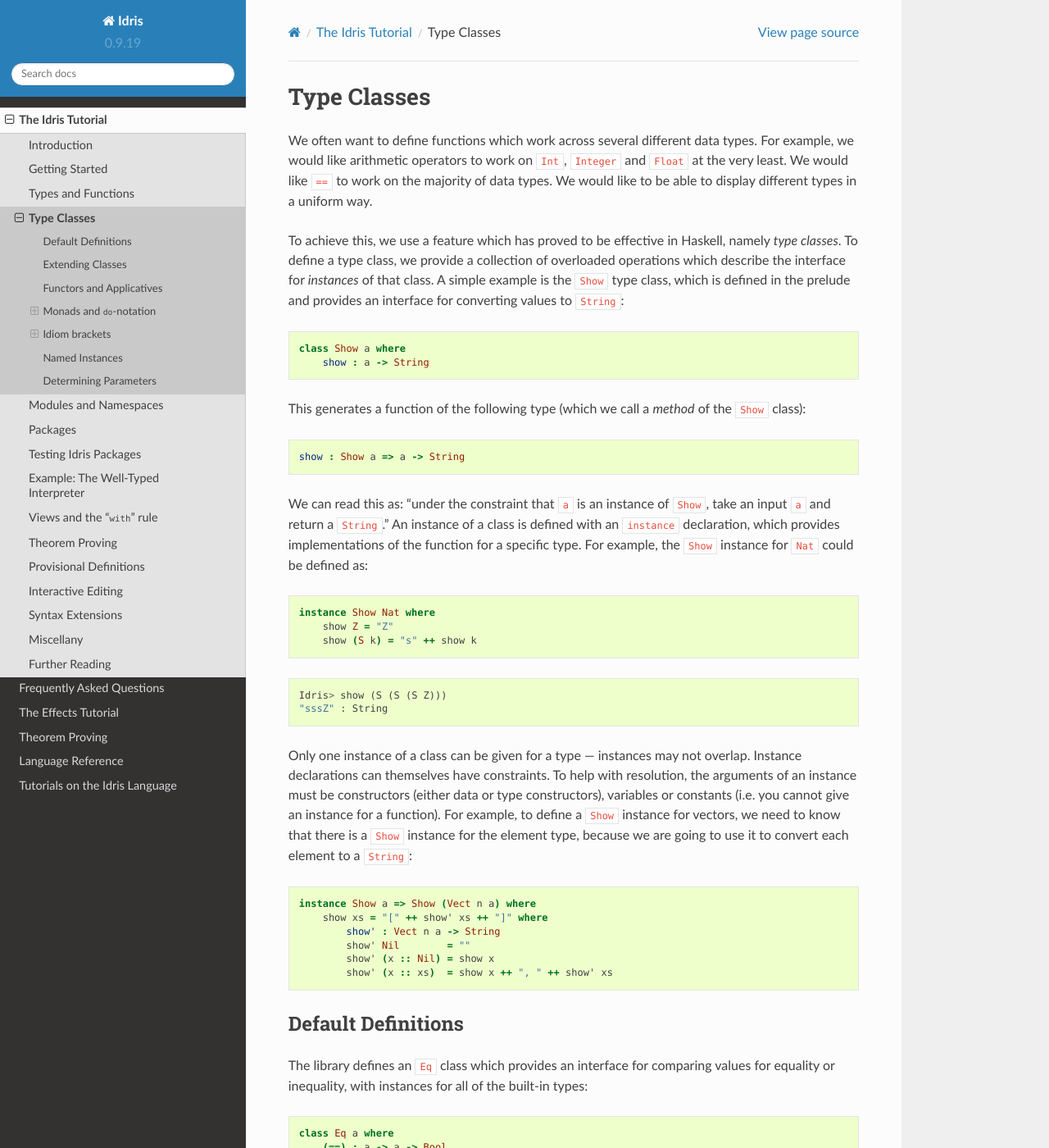
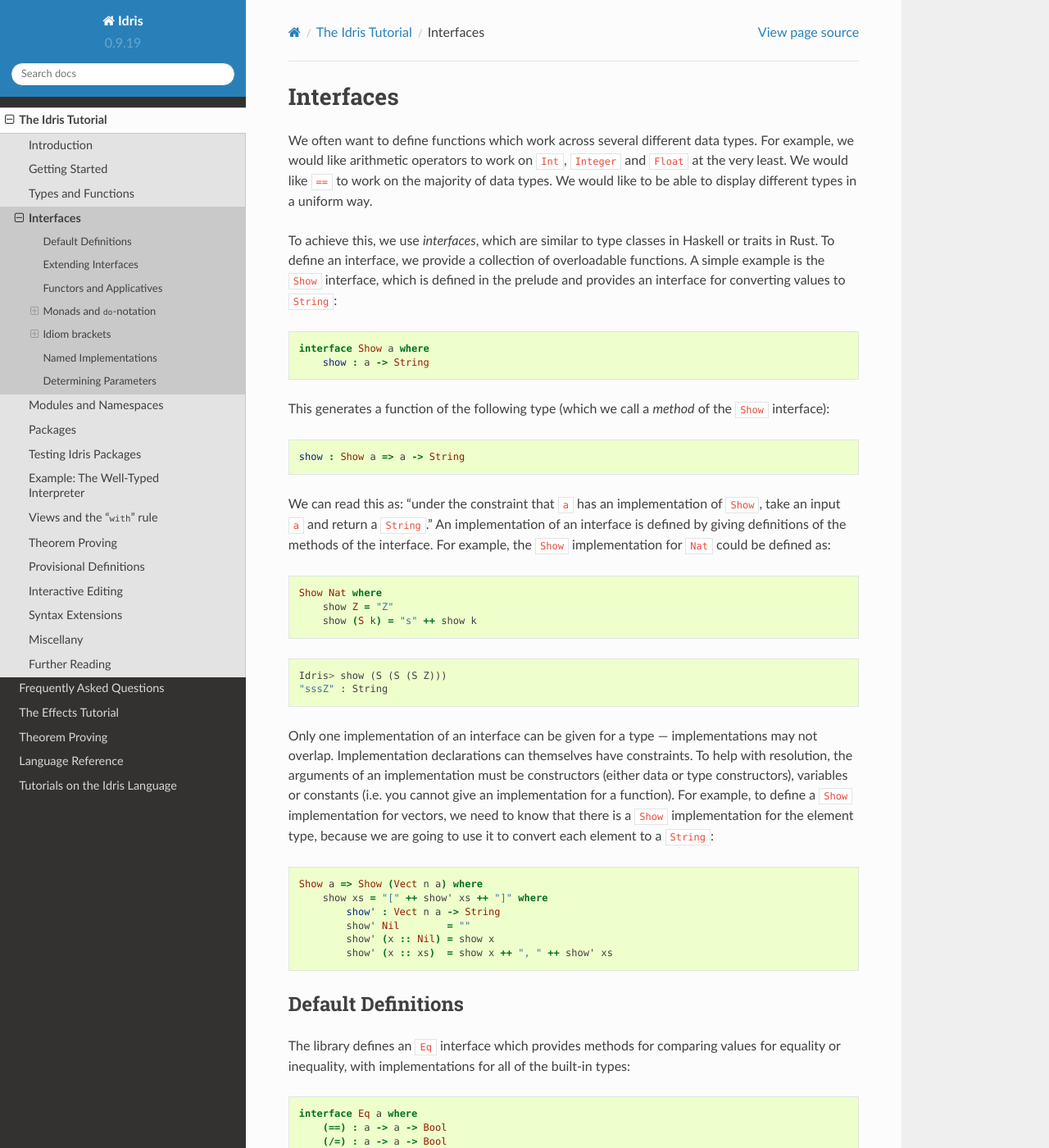
Before and after one commit to idris-lang/Idris-dev, a Sphinx documentation site: the page built from docs/tutorial/interfaces.rst, in a window 1280 px wide and 1400 px high. Shown: the whole window at 82% size. Built offline with Sphinx 7.4.7 and the Read the Docs theme 2.0.0, drawn with Linux system fonts in a browser that asks for light colours; formulas are drawn with MathJax 3; some of the changed text lies outside the part shown.

Commit message:
Update tutorial for class->interface

```diff
--- a/docs/tutorial/index.rst
+++ b/docs/tutorial/index.rst
@@ -21,7 +21,7 @@ The is the Idris Tutorial. It will teach you about programming in the Idris Lang
    introduction
    starting
    typesfuns
-   classes
+   interfaces
    modules
    packages
    testing
--- a/docs/tutorial/classes.rst
+++ b/docs/tutorial/interfaces.rst
@@ -1,8 +1,8 @@
 .. _sect-classes:
 
-************
-Type Classes
-************
+**********
+Interfaces
+**********
 
 We often want to define functions which work across several different
 data types. For example, we would like arithmetic operators to work on
@@ -10,34 +10,33 @@ data types. For example, we would like arithmetic operators to work on
 ``==`` to work on the majority of data types. We would like to be able
 to display different types in a uniform way.
 
-To achieve this, we use a feature which has proved to be effective in
-Haskell, namely *type classes*. To define a type class, we provide a
-collection of overloaded operations which describe the interface for
-*instances* of that class. A simple example is the ``Show`` type
-class, which is defined in the prelude and provides an interface for
+To achieve this, we use *interfaces*, which are similar to type classes in
+Haskell or traits in Rust.  To define an interface, we provide a collection of
+overloadable functions.  A simple example is the ``Show``
+interface, which is defined in the prelude and provides an interface for
 converting values to ``String``:
 
 .. code-block:: idris
 
-    class Show a where
+    interface Show a where
         show : a -> String
 
 This generates a function of the following type (which we call a
-*method* of the ``Show`` class):
+*method* of the ``Show`` interface):
 
 .. code-block:: idris
 
     show : Show a => a -> String
 
-We can read this as: “under the constraint that ``a`` is an instance
-of ``Show``, take an input ``a`` and return a ``String``.” An instance
-of a class is defined with an ``instance`` declaration, which provides
-implementations of the function for a specific type. For example, the
-``Show`` instance for ``Nat`` could be defined as:
+We can read this as: “under the constraint that ``a`` has an implementation
+of ``Show``, take an input ``a`` and return a ``String``.” An implementation
+of an interface is defined by giving definitions of the methods of the interface.
+For example, the
+``Show`` implementation for ``Nat`` could be defined as:
 
 .. code-block:: idris
 
-    instance Show Nat where
+    Show Nat where
         show Z = "Z"
         show (S k) = "s" ++ show k
 
@@ -46,18 +45,18 @@ implementations of the function for a specific type. For example, the
     Idris> show (S (S (S Z)))
     "sssZ" : String
 
-Only one instance of a class can be given for a type — instances may
-not overlap. Instance declarations can themselves have constraints.
-To help with resolution, the arguments of an instance must be
+Only one implementation of an interface can be given for a type — implementations may
+not overlap. Implementation declarations can themselves have constraints.
+To help with resolution, the arguments of an implementation must be
 constructors (either data or type constructors), variables or
-constants (i.e. you cannot give an instance for a function).  For
-example, to define a ``Show`` instance for vectors, we need to know
-that there is a ``Show`` instance for the element type, because we are
+constants (i.e. you cannot give an implementation for a function).  For
+example, to define a ``Show`` implementation for vectors, we need to know
+that there is a ``Show`` implementation for the element type, because we are
 going to use it to convert each element to a ``String``:
 
 .. code-block:: idris
 
-    instance Show a => Show (Vect n a) where
+    Show a => Show (Vect n a) where
         show xs = "[" ++ show' xs ++ "]" where
             show' : Vect n a -> String
             show' Nil        = ""
@@ -67,22 +66,22 @@ going to use it to convert each element to a ``String``:
 Default Definitions
 ===================
 
-The library defines an ``Eq`` class which provides an interface for
-comparing values for equality or inequality, with instances for all of
+The library defines an ``Eq`` interface which provides methods for
+comparing values for equality or inequality, with implementations for all of
 the built-in types:
 
 .. code-block:: idris
 
-    class Eq a where
+    interface Eq a where
         (==) : a -> a -> Bool
         (/=) : a -> a -> Bool
 
-To declare an instance of a type, we have to give definitions of all
-of the methods. For example, for an instance of ``Eq`` for ``Nat``:
+To declare an implementation for a type, we have to give definitions of all
+of the methods. For example, for an implementation of ``Eq`` for ``Nat``:
 
 .. code-block:: idris
 
-    instance Eq Nat where
+    Eq Nat where
         Z     == Z     = True
         (S x) == (S y) = x == y
         Z     == (S y) = False
@@ -93,28 +92,28 @@ of the methods. For example, for an instance of ``Eq`` for ``Nat``:
 It is hard to imagine many cases where the ``/=`` method will be
 anything other than the negation of the result of applying the ``==``
 method. It is therefore convenient to give a default definition for
-each method in the class declaration, in terms of the other method:
+each method in the interface declaration, in terms of the other method:
 
 .. code-block:: idris
 
-    class Eq a where
+    interface Eq a where
         (==) : a -> a -> Bool
         (/=) : a -> a -> Bool
 
         x /= y = not (x == y)
         x == y = not (x /= y)
 
-A minimal complete definition of an ``Eq`` instance requires either
+A minimal complete implementation of ``Eq`` requires either
 ``==`` or ``/=`` to be defined, but does not require both. If a method
 definition is missing, and there is a default definition for it, then
 the default is used instead.
 
-Extending Classes
-=================
+Extending Interfaces
+====================
 
-Classes can also be extended. A logical next step from an equality
+Interfaces can also be extended. A logical next step from an equality
 relation ``Eq`` is to define an ordering relation ``Ord``. We can
-define an ``Ord`` class which inherits methods from ``Eq`` as well as
+define an ``Ord`` interface which inherits methods from ``Eq`` as well as
 defining some of its own:
 
 .. code-block:: idris
@@ -123,7 +122,7 @@ defining some of its own:
 
 .. code-block:: idris
 
-    class Eq a => Ord a where
+    interface Eq a => Ord a where
         compare : a -> a -> Ordering
 
         (<) : a -> a -> Bool
@@ -133,11 +132,11 @@ defining some of its own:
         max : a -> a -> a
         min : a -> a -> a
 
-The ``Ord`` class allows us to compare two values and determine their
+The ``Ord`` interface allows us to compare two values and determine their
 ordering. Only the ``compare`` method is required; every other method
 has a default definition. Using this we can write functions such as
 ``sort``, a function which sorts a list into increasing order,
-provided that the element type of the list is in the ``Ord`` class. We
+provided that the element type of the list is in the ``Ord`` interface. We
 give the constraints on the type variables left of the fat arrow
 ``=>``, and the function type to the right of the fat arrow:
 
@@ -145,7 +144,7 @@ give the constraints on the type variables left of the fat arrow
 
     sort : Ord a => List a -> List a
 
-Functions, classes and instances can have multiple
+Functions, interfaces and implementations can have multiple
 constraints. Multiple constraints are written in brackets in a comma
 separated list, for example:
 
@@ -157,16 +156,16 @@ separated list, for example:
 Functors and Applicatives
 =========================
 
-So far, we have seen single parameter type classes, where the parameter
-is of type ``Type``. In general, there can be any number (greater than
-0) of parameters, and the parameters can have *any* type. If the type
+So far, we have seen single parameter interfaces, where the parameter
+is of type ``Type``. In general, there can be any number of parameters
+(even zero), and the parameters can have *any* type. If the type
 of the parameter is not ``Type``, we need to give an explicit type
-declaration. For example, the ``Functor`` class is defined in the
-library:
+declaration. For example, the ``Functor`` interface is defined in the
+prelude:
 
 .. code-block:: idris
 
-    class Functor (f : Type -> Type) where
+    interface Functor (f : Type -> Type) where
         map : (m : a -> b) -> f a -> f b
 
 A functor allows a function to be applied across a structure, for
@@ -174,7 +173,7 @@ example to apply a function to every element in a ``List``:
 
 .. code-block:: idris
 
-    instance Functor List where
+    Functor List where
       map f []      = []
       map f (x::xs) = f x :: map f xs
 
@@ -190,21 +189,21 @@ abstracts the notion of function application:
 
     infixl 2 <*>
 
-    class Functor f => Applicative (f : Type -> Type) where
+    interface Functor f => Applicative (f : Type -> Type) where
         pure  : a -> f a
         (<*>) : f (a -> b) -> f a -> f b
 
 Monads and ``do``-notation
 ==========================
 
-The ``Monad`` class allows us to encapsulate binding and computation,
+The ``Monad`` interface allows us to encapsulate binding and computation,
 and is the basis of ``do``-notation introduced in Section
 :ref:`sect-do`. It extends ``Applicative`` as defined above, and is
 defined as follows:
 
 .. code-block:: idris
 
-    class Applicative m => Monad (m : Type -> Type) where
+    interface Applicative m => Monad (m : Type -> Type) where
         (>>=)  : m a -> (a -> m b) -> m b
 
 Inside a ``do`` block, the following syntactic transformations are
@@ -216,12 +215,12 @@ applied:
 
 - ``let x = v; e`` becomes ``let x = v in e``
 
-``IO`` is an instance of ``Monad``, defined using primitive functions.
-We can also define an instance for ``Maybe``, as follows:
+``IO`` has an implementation of ``Monad``, defined using primitive functions.
+We can also define an implementation for ``Maybe``, as follows:
 
 .. code-block:: idris
 
-    instance Monad Maybe where
+    Monad Maybe where
         Nothing  >>= k = Nothing
         (Just x) >>= k = k x
 
@@ -242,9 +241,9 @@ are both available, or return ``Nothing`` if one or both are not ("fail fast").
 
 ::
 
-    *classes> m_add (Just 20) (Just 22)
+    *ifaces> m_add (Just 20) (Just 22)
     Just 42 : Maybe Int
-    *classes> m_add (Just 20) Nothing
+    *ifaces> m_add (Just 20) Nothing
     Nothing : Maybe Int
 
 ``!``-notation
@@ -296,11 +295,11 @@ Monad comprehensions
 
 The list comprehension notation we saw in Section
 :ref:`sect-more-expr` is more general, and applies to anything which
-is an instance of both ``Monad`` and ``Alternative``:
+has an implementation of both ``Monad`` and ``Alternative``:
 
 .. code-block:: idris
 
-    class Applicative f => Alternative (f : Type -> Type) where
+    interface Applicative f => Alternative (f : Type -> Type) where
         empty : f a
         (<|>) : f a -> f a -> f a
 
@@ -364,19 +363,19 @@ alternative notion of function application, with explicit calls to
 
 Rather than having to insert ``m_app`` everywhere there is an
 application, we can use idiom brackets to do the job for us.
-To do this, we can make ``Maybe`` an instance of ``Applicative``
+To do this, we can give ``Maybe`` an implementation of ``Applicative``
 as follows, where ``<*>`` is defined in the same way as ``m_app``
 above (this is defined in the Idris library):
 
 .. code-block:: idris
 
-    instance Applicative Maybe where
+    Applicative Maybe where
         pure = Just
 
         (Just f) <*> (Just a) = Just (f a)
         _        <*> _        = Nothing
 
-Using ``<*>`` we can use this instance as follows, where a function
+Using ``<*>`` we can use this implementation as follows, where a function
 application ``[| f a1 …an |]`` is translated into ``pure f <*> a1 <*>
 … <*> an``:
 
@@ -407,8 +406,8 @@ We define a data type ``Eval`` to wrap an evaluator:
     data Eval : Type -> Type where
          MkEval : (List (String, Int) -> Maybe a) -> Eval a
 
-Wrapping the evaluator in a data type means we will be able to make it
-an instance of a type class later. We begin by defining a function to
+Wrapping the evaluator in a data type means we will be able to provide
+implementations of interfaces for it later. We begin by defining a function to
 retrieve values from the context during evaluation:
 
 .. code-block:: idris
@@ -421,18 +420,18 @@ retrieve values from the context during evaluation:
                                       then (Just val)
                                       else (fetchVal xs)
 
-When defining an evaluator for the language, we will be applying
-functions in the context of an ``Eval``, so it is natural to make
-``Eval`` an instance of ``Applicative``. Before ``Eval`` can be an
-instance of ``Applicative`` it is necessary to make ``Eval`` an
-instance of ``Functor``:
+When defining an evaluator for the language, we will be applying functions in
+the context of an ``Eval``, so it is natural to give ``Eval`` an implementation
+of ``Applicative``. Before ``Eval`` can have an implementation of
+``Applicative`` it is necessary for ``Eval`` to have an implementation of
+``Functor``:
 
 .. code-block:: idris
 
-    instance Functor Eval where
+    Functor Eval where
         map f (MkEval g) = MkEval (\e => map f (g e))
 
-    instance Applicative Eval where
+    Applicative Eval where
         pure x = MkEval (\e => Just x)
 
         (<*>) (MkEval f) (MkEval g) = MkEval (\x => app (f x) (g x)) where
@@ -454,24 +453,24 @@ to handle errors:
     runEval env e = case eval e of
         MkEval envFn => envFn env
 
-Named Instances
-===============
+Named Implementations
+=====================
 
-It can be desirable to have multiple instances of a type class, for
-example to provide alternative methods for sorting or printing values.
-To achieve this, instances can be *named* as follows:
+It can be desirable to have multiple implementations of an interface for the
+same type, for example to provide alternative methods for sorting or printing
+values.  To achieve this, implementations can be *named* as follows:
 
 .. code-block:: idris
 
-    instance [myord] Ord Nat where
+    [myord] Ord Nat where
        compare Z (S n)     = GT
        compare (S n) Z     = LT
        compare Z Z         = EQ
        compare (S x) (S y) = compare @{myord} x y
 
-This declares an instance as normal, but with an explicit name,
-``myord``. The syntax ``compare @{myord}`` gives an explicit instance to
-``compare``, otherwise it would use the default instance for ``Nat``. We
+This declares an implementation as normal, but with an explicit name,
+``myord``. The syntax ``compare @{myord}`` gives an explicit implementation to
+``compare``, otherwise it would use the default implementation for ``Nat``. We
 can use this, for example, to sort a list of ``Nat`` in reverse.
 Given the following list:
 
@@ -480,35 +479,34 @@ Given the following list:
     testList : List Nat
     testList = [3,4,1]
 
-We can sort it using the default ``Ord`` instance, then the named
-instance ``myord`` as follows, at the Idris prompt:
+We can sort it using the default ``Ord`` implementation, then the named
+implementation ``myord`` as follows, at the Idris prompt:
 
 ::
 
-    *named_instance> show (sort testList)
+    *named_impl> show (sort testList)
     "[sO, sssO, ssssO]" : String
-    *named_instance> show (sort @{myord} testList)
+    *named_impl> show (sort @{myord} testList)
     "[ssssO, sssO, sO]" : String
 
 
 Determining Parameters
 ======================
 
-When a class has more than one parameter, it can help resolution if
-the parameters used to resolve the type class are restricted. For
-example:
+When an interface has more than one parameter, it can help resolution if the
+parameters used to find an implementation are restricted. For example:
 
 .. code-block:: idris
 
-    class Monad m => MonadState s (m : Type -> Type) | m where
+    interface Monad m => MonadState s (m : Type -> Type) | m where
       get : m s
       put : s -> m ()
 
-In this class, only ``m`` needs to be known to resolve this class, and
-``s`` can then be determined from the instance. This is declared with
-the ``| m`` after the class declaration. We call ``m`` a *determining
-parameter* of the ``MonadState`` class, because it is the parameter
-used to resolve an instance.
+In this interface, only ``m`` needs to be known to find an implementation of
+this interface, and ``s`` can then be determined from the implementation. This
+is declared with the ``| m`` after the interface declaration. We call ``m`` a
+*determining parameter* of the ``MonadState`` interface, because it is the
+parameter used to find an implementation.
 
 
 .. [1] Conor McBride and Ross Paterson. 2008. Applicative programming
--- a/docs/tutorial/interp.rst
+++ b/docs/tutorial/interp.rst
@@ -285,15 +285,15 @@ program at the Idris interactive environment is:
 Aside: ``cast``
 ---------------
 
-The prelude defines a type class ``Cast`` which allows conversion
+The prelude defines an interface ``Cast`` which allows conversion
 between types:
 
 .. code-block:: idris
 
-    class Cast from to where
+    interface Cast from to where
         cast : from -> to
 
-It is a *multi-parameter* type class, defining the source type and
+It is a *multi-parameter* interface, defining the source type and
 object type of the cast. It must be possible for the type checker to
 infer *both* parameters at the point where the cast is applied. There
 are casts defined between all of the primitive types, as far as they
--- a/docs/tutorial/provisional.rst
+++ b/docs/tutorial/provisional.rst
@@ -266,12 +266,12 @@ the user and outputs it in binary.
               x <- getLine
               print (natToBin (fromInteger (cast x)))
 
-For this to work, of course, we need a ``Show`` instance for
+For this to work, of course, we need a ``Show`` implementation for
 ``Binary n``:
 
 .. code-block:: idris
 
-    instance Show (Binary n) where
+    Show (Binary n) where
         show (BO x) = show x ++ "0"
         show (BI x) = show x ++ "1"
         show BEnd = ""
--- a/docs/tutorial/syntax.rst
+++ b/docs/tutorial/syntax.rst
@@ -168,7 +168,7 @@ declaring:
     pure : Expr G a -> Expr G a
     pure = id
 
-Note that there is no need for these to be part of an instance of
+Note that there is no need for these to be part of an implementation of
 ``Applicative``, since idiom bracket notation translates directly to
 the names ``<*>`` and ``pure``, and ad-hoc type-directed overloading
 is allowed. We can now say:
@@ -179,7 +179,7 @@ is allowed. We can now say:
     fact = expr (\x => If (Op (==) x (Val 0))
                           (Val 1) (Op (*) [| fact (Op (-) x (Val 1)) |] x))
 
-With some more ad-hoc overloading and type class instances, and a new
+With some more ad-hoc overloading and use of interfaces, and a new
 syntax rule, we can even go as far as:
 
 .. code-block:: idris
```
Also changed, not shown: docs/tutorial/modules.rst (+4 -4 lines).
